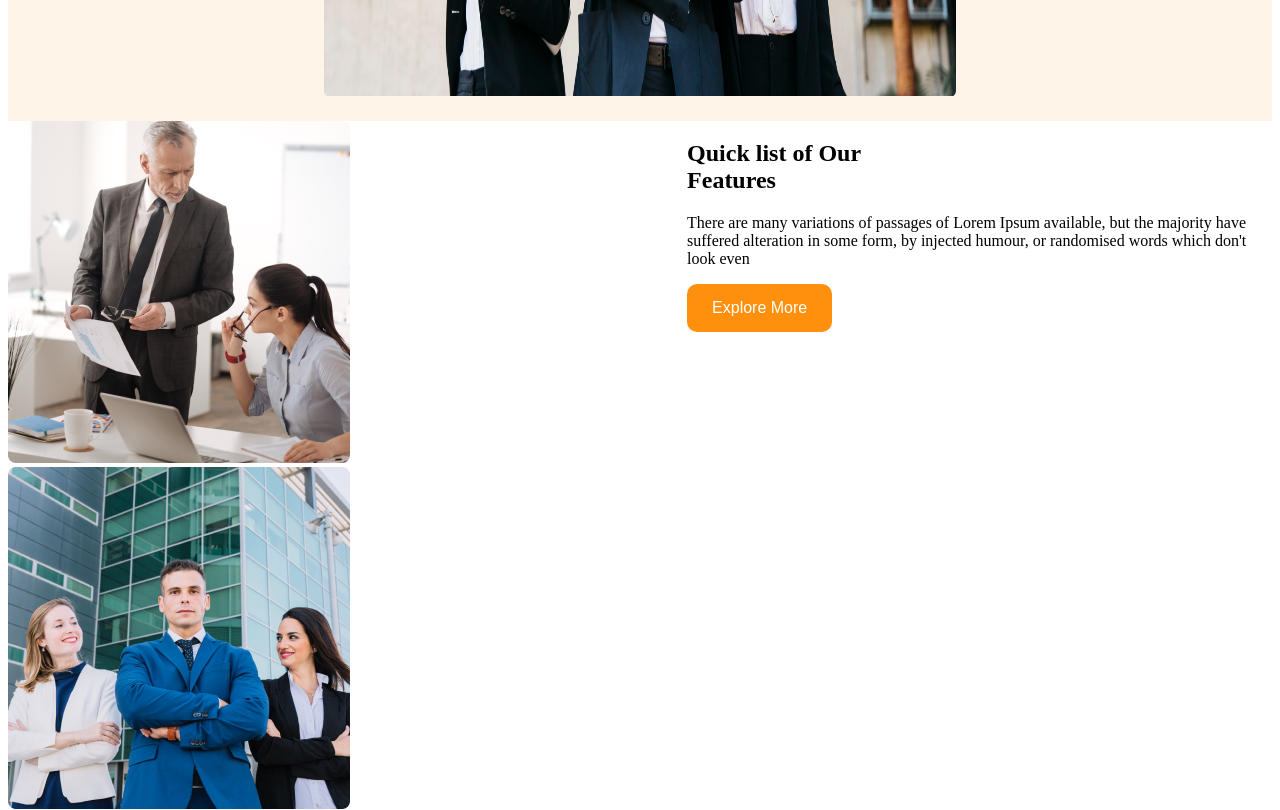
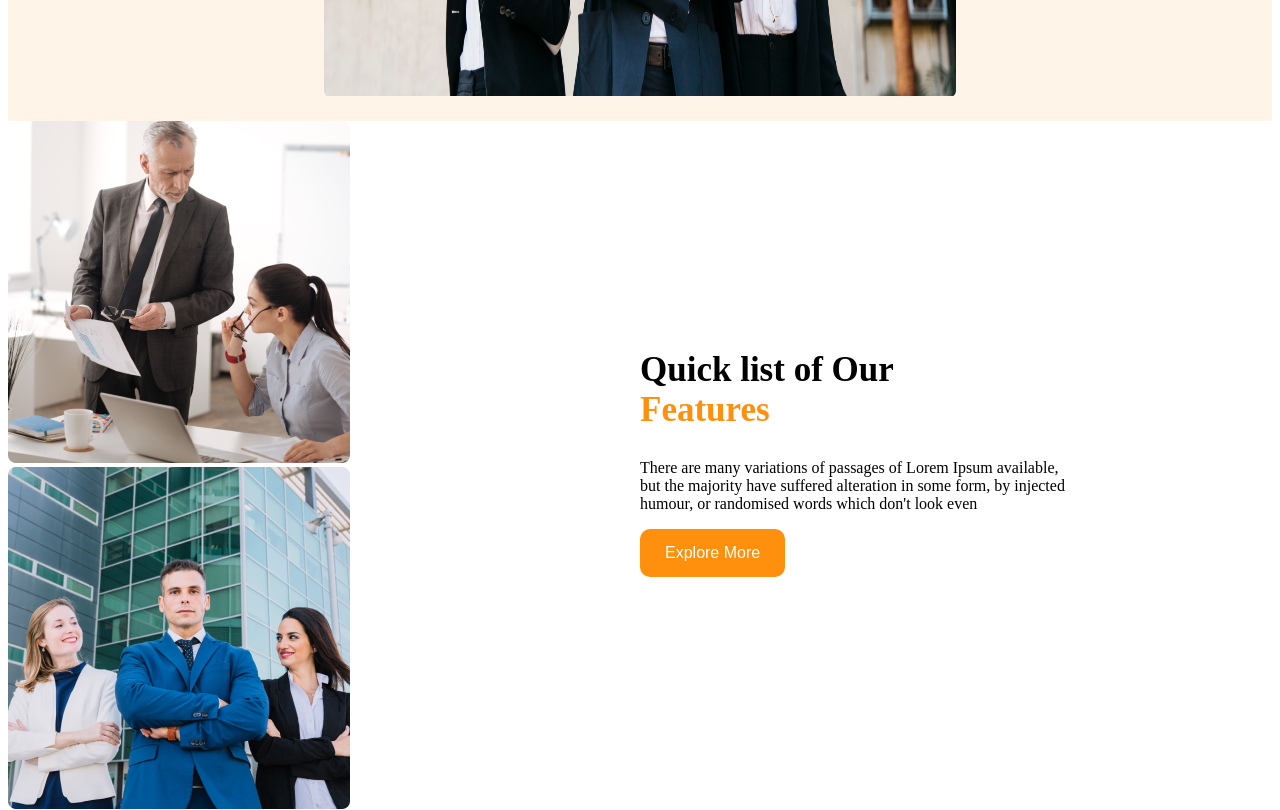
Before and after one commit to Morshed7/g3-assignment-2, a plain HTML site: page index.html in a window 1280 px wide. Shown: the part 840-1650 px from the top of the page. Drawn offline with Linux system fonts and the light colour scheme.

Commit message:
features added

```diff
--- a/index.html
+++ b/index.html
@@ -45,8 +45,8 @@
             <img src="images/team4.png" alt="">
         </div>
         <div class="text_features">
-            <h2>Quick list of Our <br> <span>Features</span></h2>
-            <p>There are many variations of passages of Lorem Ipsum available, but the majority have suffered alteration in some form, by injected humour, or randomised words which don't look even</p>
+            <h2 class="text_features_heading">Quick list of Our <br> <span>Features</span></h2>
+            <p class="text_features_description">There are many variations of passages of Lorem Ipsum available, <br> but the majority have suffered alteration in some form, by injected <br> humour, or randomised words which don't look even</p>
             <button class="btn_primari">Explore More</button>
         </div>
     </div>
--- a/style.css
+++ b/style.css
@@ -75,6 +75,24 @@
     display: flex;
 
 }
+.images_features{
+    width: 50%;
+}
+.text_features{
+    width: 50%;
+    padding-top: 200px;
+}
+
+.text_features_heading{
+    font-size: 35px;
+}
+.text_features_description{
+    font-size: 16px;
+}
+.text_features_heading span{
+    color: #FF900E;
+}
+
 
 
 
@@ -141,7 +159,7 @@
 
 
 
-/* Footer Section */
+/* -----------Footer Section--------------------- */
 
 .footer{
     background-color: #FFF4E7;
```
